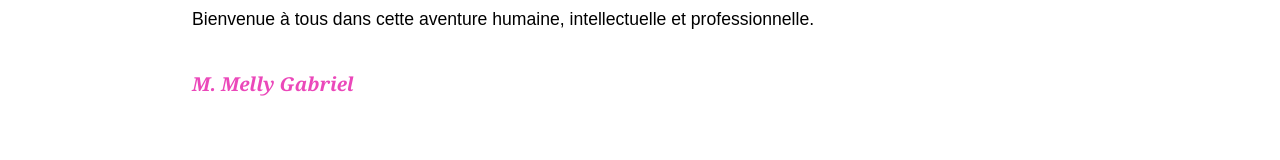
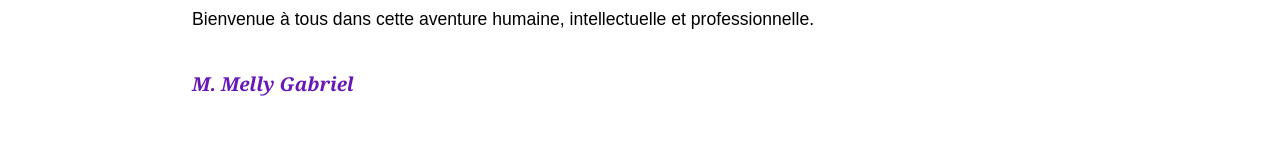
Before and after one commit to djufomene/raphainstitut, a React (Vite) app: page /MotsPresident in a window 1280 px wide. Shown: the part 1446-1606 px from the top of the page. Built offline with nearby package versions, Linux system fonts and the light colour scheme.

Commit message:
modification sur  MotsPresident.scss

```diff
--- a/src/styles/MotsPresident.scss
+++ b/src/styles/MotsPresident.scss
@@ -55,7 +55,7 @@
     font-family: 'Georgia', serif;
     font-size: 1.2rem;               /* Taille moyenne */
     font-weight: 100px;              /* Pas de gras */
-    color: #eb48ba;                   /* Noir par défaut */
+    color: #6716b8;                   /* Noir par défaut */
     text-align: right;                 /* Alignement gauche */
     font-style: italic;
 }
@@ -78,7 +78,7 @@
     .homepage{
 
       .header {
-        padding: 40px 0px 0 25px;
+        padding: 40px 0px 0 37px;
         font-size: 14px;
         justify-content: flex-start; // 🔹 aligne à gauche (par sécurité)
       }
```
